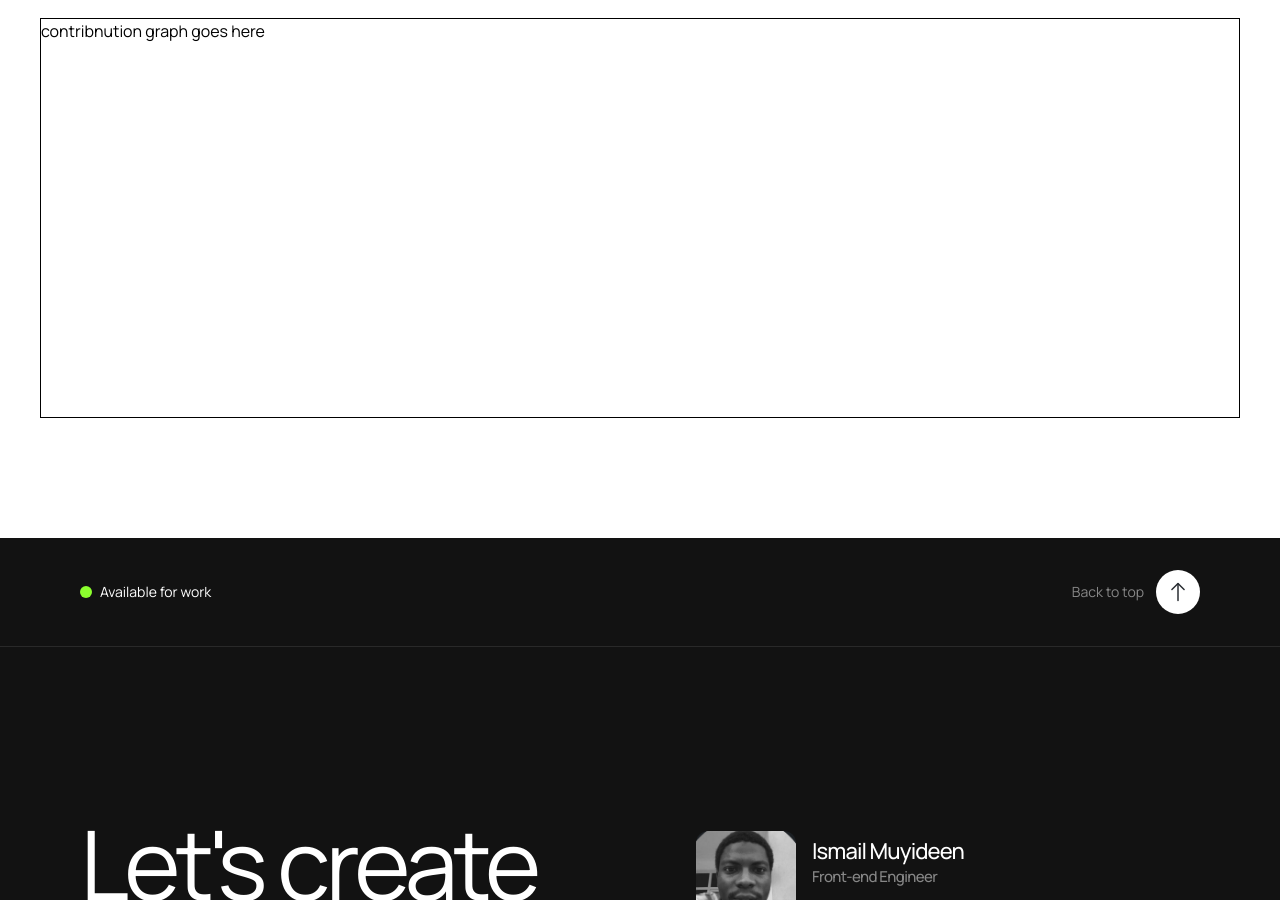
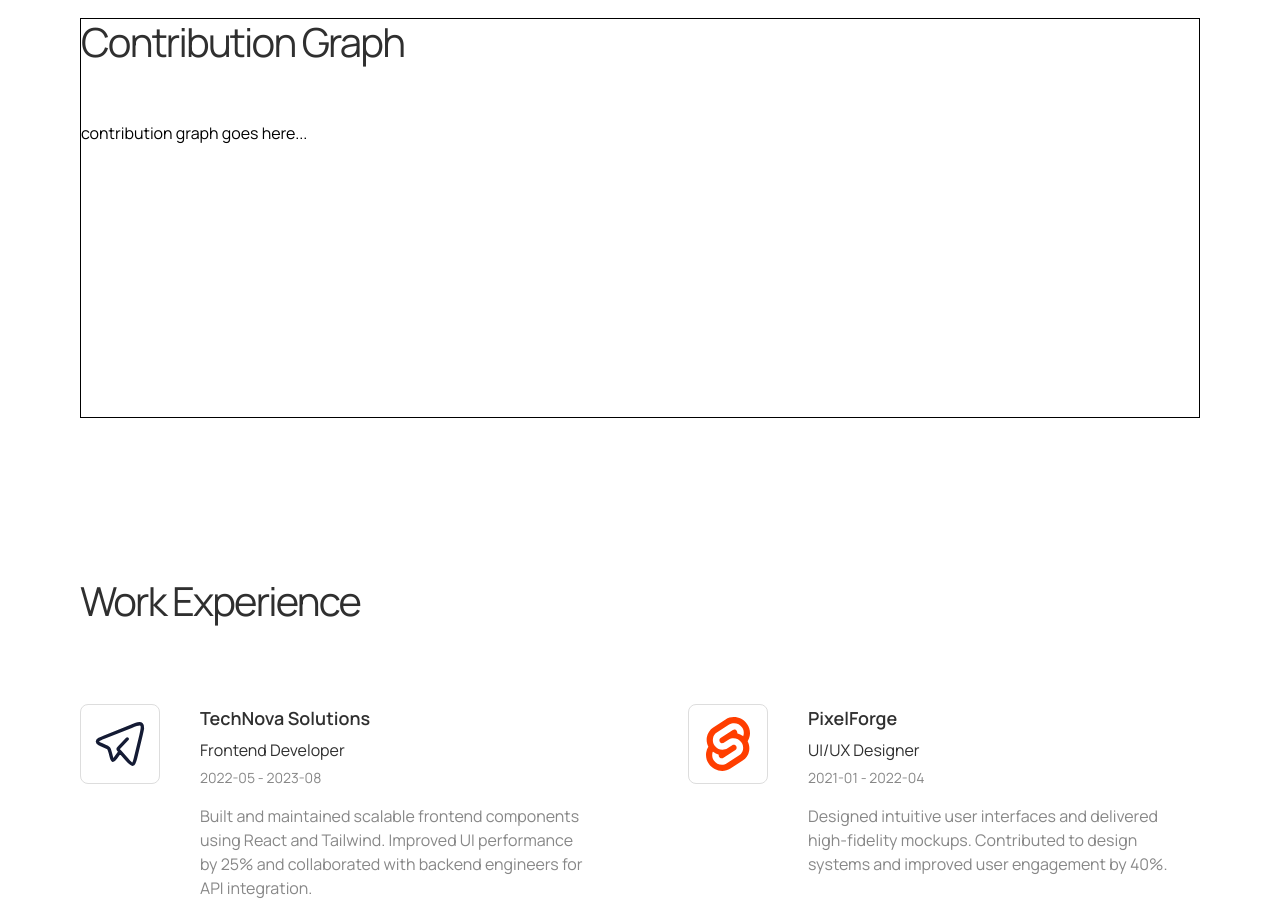
Before and after one commit to notRadioOpaque/heyismail.xyz, a SvelteKit app: page /experience in a window 1280 px wide. Shown: the part 240-1140 px from the top of the page. Built offline with nearby package versions, Linux system fonts and the light colour scheme.

Commit message:
:sparkles: added ExperienceCard component and integrated it into the experience page for displaying work experiences

```diff
--- /dev/null
+++ b/src/lib/components/ExperienceCard.svelte
@@ -0,0 +1,28 @@
+<script lang="ts">
+	interface Props {
+		role: string;
+		company: string;
+		logoURL: string;
+		startDate: string;
+		endDate: string;
+		description: string;
+	}
+
+	let { role, company, logoURL, startDate, endDate, description }: Props = $props();
+</script>
+
+<div class="flex gap-10">
+	<a
+		href="/"
+		class="border-border-stroke-light flex aspect-square h-[80px] w-[80px] items-center justify-center rounded-lg border p-3"
+	>
+		<img src={logoURL} alt="logo" class=" block h-full w-full rounded-lg object-contain" />
+	</a>
+
+	<div class="flex flex-col gap-1.5">
+		<p class="text-primary-text text-lg font-semibold">{company}</p>
+		<p class="text-primary-text text-base">{role}</p>
+		<p class="text-subtext-text text-sm">{startDate} - {endDate}</p>
+		<p class="text-subtext-text mt-2.5 text-base">{description}</p>
+	</div>
+</div>
--- a/src/routes/experience/+page.svelte
+++ b/src/routes/experience/+page.svelte
@@ -1,3 +1,22 @@
-<section class="px-10 py-[120px]">
-	<div class="h-[400px] border">contribnution graph goes here</div>
+<script lang="ts">
+	import ExperienceCard from '$lib/components/ExperienceCard.svelte';
+	import { EXPERIENCES } from '$lib/constants';
+</script>
+
+<section class="flex flex-col gap-40 px-20 py-[120px]">
+	<div class="flex h-[400px] flex-col gap-14 border">
+		<p class="text-primary-text text-[40px] leading-[46px] tracking-[-1.8px]">Contribution Graph</p>
+
+		<div>contribution graph goes here...</div>
+	</div>
+
+	<div class="flex flex-col gap-20">
+		<p class="text-primary-text text-[40px] leading-[46px] tracking-[-1.8px]">Work Experience</p>
+
+		<div class="grid grid-cols-1 gap-24 md:grid-cols-2">
+			{#each EXPERIENCES as experience}
+				<ExperienceCard {...experience} />
+			{/each}
+		</div>
+	</div>
 </section>
```
